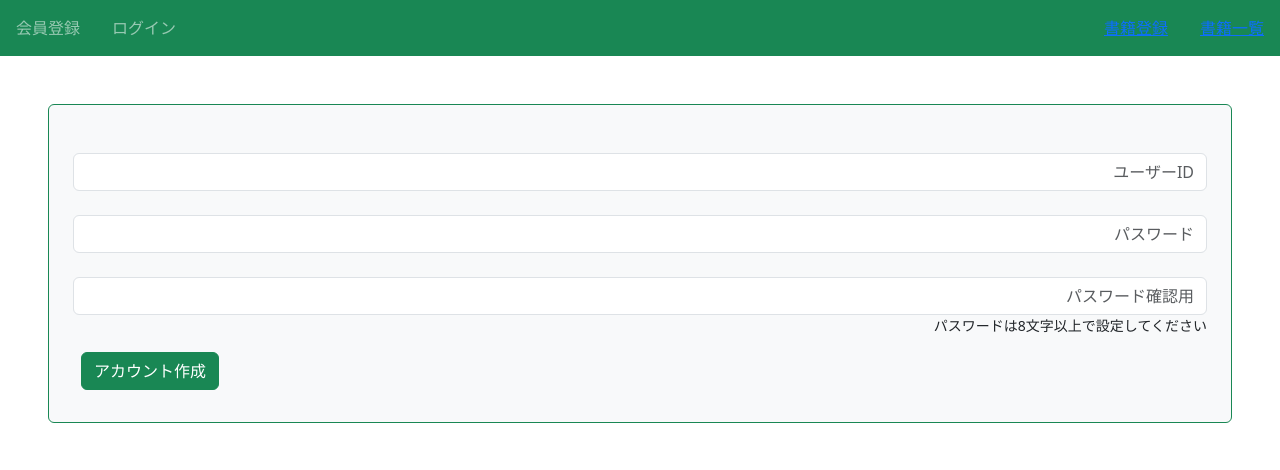
After one commit to hosomatu/hackathon-basic-sample, a Django app: page /accounts/signup/ in a window 1280 px wide. The commit adds this page. Shown: the top 470 px of the page. Run offline with Django 3.2, Linux system fonts and the light colour scheme.

Commit message:
認証機能の実装

```diff
--- /dev/null
+++ b/hackathonbasic/accounts/forms.py
@@ -0,0 +1,7 @@
+from django.contrib.auth.forms import UserCreationForm
+from django.contrib.auth.models import User
+
+class SignupForm(UserCreationForm) :
+    class Meta : # フォームやモデルに関連する設定情報をまとめる特別なクラス。受け取った情報をどこのモデルで保存するのかと、ブラウザ上に表示する項目を指定
+        model = User # Djangoがデフォルトで用意しているモデル
+        fields = { 'username' }
--- /dev/null
+++ b/hackathonbasic/accounts/templates/accounts/signup.html
@@ -0,0 +1,16 @@
+{% extends 'base.html' %}
+
+{% block title %}アカウント作成{% endblock %}
+{% block content %}
+    <form method="post" class="p-4 m-4 bg-light border border-success rounded form-group">
+        {% csrf_token %}
+        <input type="text" name='username' class="form-control my-4" placeholder="ユーザーID">
+        <input type="password" name='password1' class="form-control mt-4" placeholder="パスワード"> <!-- password1という名前はUserCreationFormで定義されているフィールド名 -->
+        <input type="password" name='password2' class="form-control mt-4" placeholder="パスワード確認用">
+        <small class="mb-2 d-block text-start">パスワードは8文字以上で設定してください</small>
+        {% if form.errors %}
+            <span class="mb-2 small text-danger d-block text-start">利用できないユーザーIDやパスワードの可能性があります。入力内容を再度ご確認ください。</span>
+        {% endif %}
+        <button type="submit" class="btn btn-success m-2">アカウント作成</button>
+    </form>
+{% endblock %}
--- /dev/null
+++ b/hackathonbasic/accounts/urls.py
@@ -0,0 +1,12 @@
+from django.urls import path
+from django.contrib.auth.views import LoginView, LogoutView
+
+from . views import SignupView
+
+app_name = 'accounts' #ここでapp_nameを定義することで、テンプレートにて href = "{% url 'accounts:login %}" のような使い方ができる
+
+urlpatterns = [
+    path('login/', LoginView.as_view(), name='login'), #LoginViewを呼び出せば、特段指定しなくても、root/templates/registration/login.htmlを呼び出してくれる。 https://docs.djangoproject.com/ja/5.1/topics/auth/default/#django.contrib.auth.views.LoginView
+    path('logout/', LogoutView.as_view(), name='logout'),
+    path('signup/', SignupView.as_view(), name='signup'),
+]
--- a/hackathonbasic/accounts/views.py
+++ b/hackathonbasic/accounts/views.py
@@ -1,3 +1,12 @@
 from django.shortcuts import render
+from django.contrib.auth.models import User
+from django.urls import reverse_lazy
+from django.views.generic import CreateView
 
-# Create your views here.
+from . forms import SignupForm #現在のパス . からformsモジュールを探す。その中のSignupFormクラスをインポート
+
+class SignupView(CreateView) :
+    model = User
+    form_class = SignupForm
+    template_name = 'accounts/signup.html'
+    success_url = reverse_lazy('index')
--- a/hackathonbasic/hackathonbasic/settings.py
+++ b/hackathonbasic/hackathonbasic/settings.py
@@ -129,4 +129,5 @@ STATIC_URL = '/static/'
 
 DEFAULT_AUTO_FIELD = 'django.db.models.BigAutoField'
 
-LOGIN_REDIRECT_URL = 'list-book'
+LOGIN_REDIRECT_URL = 'index'
+LOGOUT_REDIRECT_URL = 'index'
--- a/hackathonbasic/templates/base.html
+++ b/hackathonbasic/templates/base.html
@@ -19,9 +19,10 @@
 			</div>
 			<div class="navbar-nav d-flex flex-row">
 				{% if request.user.is_authenticated %}
-					<a class="nav-link mx-3" href="{% url 'logout' %}">ログアウト</a>
+					<a class="nav-link mx-3" href="{% url 'accounts:logout' %}">ログアウト</a>
 				{% else %}
-					<a class="nav-link mx-3" href="{% url 'login' %}">ログイン</a>
+					<a class="nav-link mx-3" href="{% url 'accounts:login' %}">ログイン</a>
+					<a class="nav-link mx-3" href="{% url 'accounts:signup' %}">会員登録</a>
 				{% endif %}
 			</div>
 		</nav>
```
